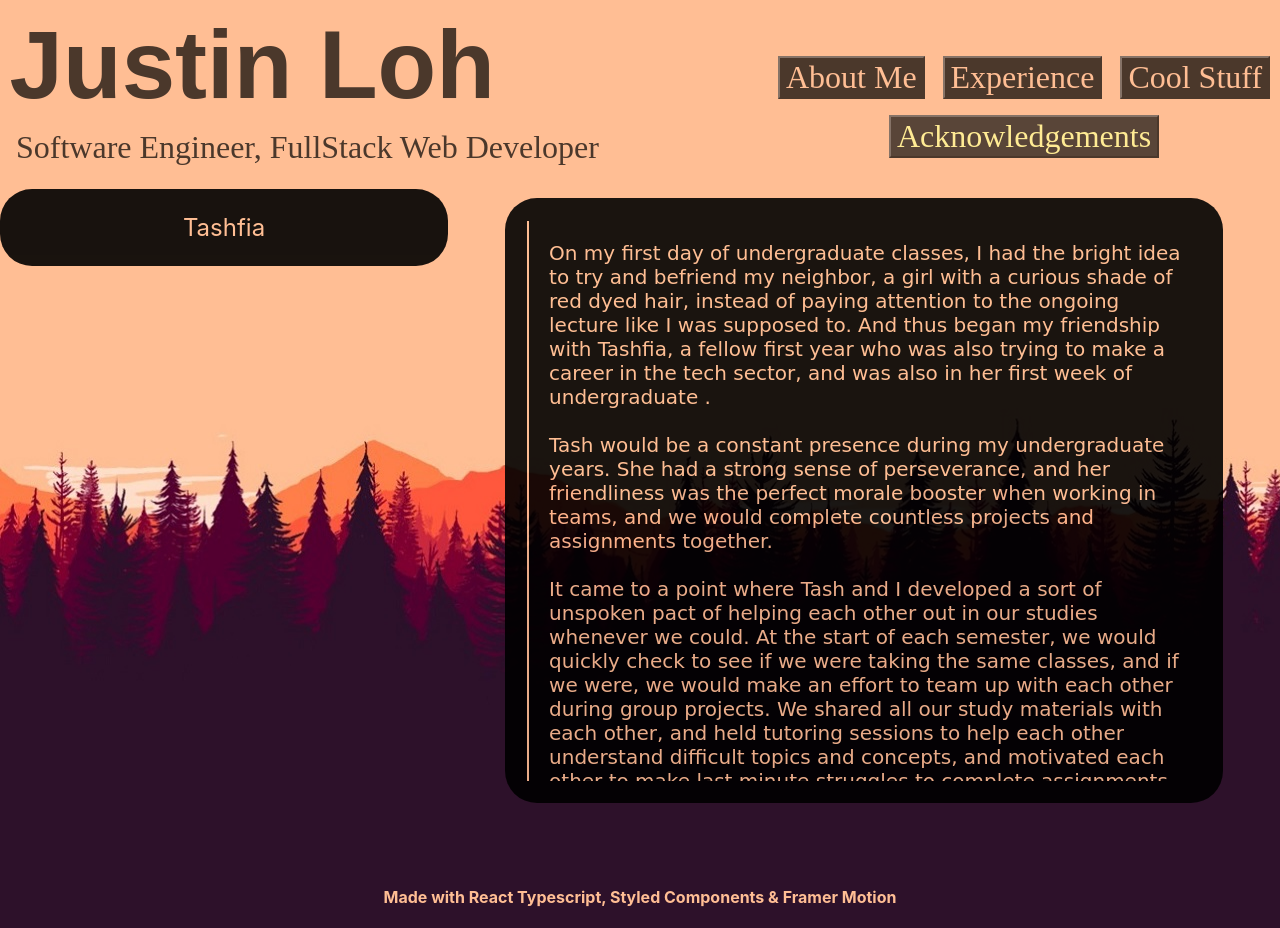
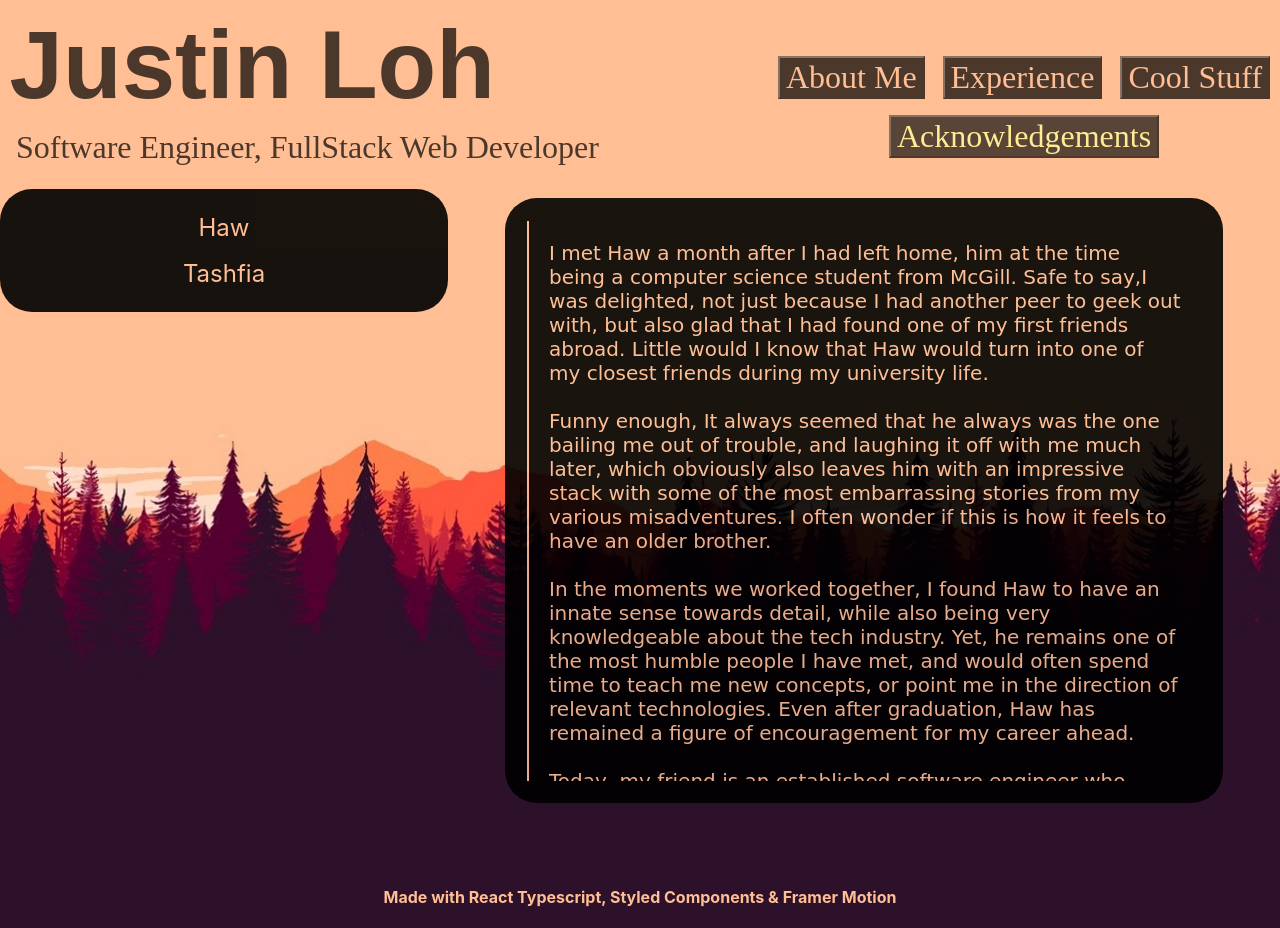
Before and after one commit to JustinLohKingWei/LohKingWayTooGood, a React (Create React App) app: page / in a window 1280 px wide. Both pictures are taken after a click on the button "Acknowledgements". Built offline with nearby package versions, Linux system fonts and the light colour scheme.

Commit message:
Written up haws part

```diff
--- a/src/components/pages/People.tsx
+++ b/src/components/pages/People.tsx
@@ -9,27 +9,25 @@ const PeopleRoot = styled.div`
   /* background-color: #ffffff; */
   display: flex;
   width: 100vw;
-  max-width: 100% ;
+  max-width: 100%;
   min-height: 43.7rem;
 `;
 
 const PeopleListContainer = styled.div`
-
   display: flex;
   justify-content: center;
   padding: 5% 5% 0 5%;
   max-height: 40rem;
-  flex: 1 ;
+  flex: 1;
 `;
 
 const PeopleDescriptionContainer = styled.div`
-max-width:100%;
+  max-width: 100%;
   display: flex;
   max-width: 100%;
   justify-content: center;
   height: 100%;
   padding: 0 5% 0 5%;
-
 `;
 const PeopleDescriptionHolder = styled.div`
   display: flex;
@@ -44,8 +42,8 @@ const PeopleDescriptionHolder = styled.div`
 
 const PeopleDescription = styled.div`
   color: #ffbe94;
-  font-size:  1.25em;
-  font-family: "Comic Sans MS" ;
+  font-size: 1.25em;
+  font-family: "Comic Sans MS";
   white-space: pre-line;
   word-wrap: break-word;
   border-width: 0 0 0 0.1em;
@@ -53,7 +51,15 @@ const PeopleDescription = styled.div`
   border-style: solid;
   padding: 1em;
   min-width: 10em;
-  overflow-y: auto ;
+  overflow-y: auto;
+  &::-webkit-scrollbar {
+    width: 0.5em;
+  }
+  &::-webkit-scrollbar-thumb {
+    opacity: 1;
+    background-color: #ffbe94;
+    max-height: 5em;
+  }
 `;
 
 const initialPeople = {
@@ -76,9 +82,8 @@ const exitPeople = {
 function People() {
   // snipet which finds a certain people object in the people array
   const [currentPeople, setCurrentPeople] = useState(
-    PeopleList[0
-      // PeopleList.findIndex((element: people) => element.name === "Arry Pottah")
-    ]
+    PeopleList[0]
+    // PeopleList.findIndex((element: people) => element.name === "Arry Pottah")
   );
 
   return (
--- a/src/data/PeopleData.ts
+++ b/src/data/PeopleData.ts
@@ -6,11 +6,11 @@ export const PeopleList: people[] = [
   //   description:
   //     "One of my oldest friends dating way back to my high school days when I was but a fetus.There isn't much of my life that I can recall when Elaine was not a part of it.",
   // },
-  // {
-  //   name: "Haw",
-  //   description:
-  //     "One of my closest friends since I had left home. Haw was a blAlways one step ahead of me. But I can't wait for the day I catch up.",
-  // },
+  {
+    name: "Haw",
+    description:
+      "I met Haw a month after I had left home, him at the time being a computer science student from McGill. Safe to say,I was delighted, not just because I had another peer to geek out with, but also glad that I had found one of my first friends abroad. Little would I know that Haw would turn into one of my closest friends during my university life. \n\n Funny enough, It always seemed that he always was the one bailing me out of trouble, and laughing it off with me much later, which obviously also leaves him with an impressive stack with some of the most embarrassing stories from my various misadventures. I often wonder if this is how it feels to have an older brother.\n\nIn the moments we worked together, I found Haw to have an innate sense towards detail, while also being very knowledgeable about the tech industry. Yet, he remains one of the most humble people I have met, and would often spend time to teach me new concepts, or point me in the direction of relevant technologies. Even after graduation, Haw has remained a figure of encouragement for my career ahead.\n\nToday, my friend is an established software engineer who always seems to be one step ahead of me in life. Yet, I wouldn't want things to be any other way, and I’m glad to have someone like that to look up to, and remind me about the challenges I must face in our line of work.",
+  },
   // {
   //   name: "Ethan",
   //   description: "A role model and somebody to look up to.",
@@ -18,7 +18,7 @@ export const PeopleList: people[] = [
   {
     name: "Tashfia",
     description:
-      "On my first day of undergraduate classes, I had the bright idea to try and befriend my neighbor, a girl with a curious shade of red dyed hair, instead of paying attention to the ongoing lecture like I was supposed to. And thus began my friendship with Tashfia, a fellow first year who was also trying to make a career in the tech sector, and was also in her first week of undergraduate .\n\nTash would be a constant presence during my undergraduate years. She had a strong sense of perseverance, and her friendliness was the perfect morale booster when working in teams, and we would complete countless projects and assignments together. \n\nIt came to a point where Tash and I developed a sort of unspoken pact of helping each other out in our studies whenever we could. At the start of each semester, we would quickly check to see if we were taking the same classes, and if we were, we would make an effort to team up with each other during group projects. We shared all our study materials with each other, and held tutoring sessions to help each other understand difficult topics and concepts, and motivated each other to make last minute struggles to complete assignments and finish exams. \n\nTash and I graduated on the same day, with my friend walking the stage to be presented with her degree certification moments after I had received mine. I couldn’t be more proud of her."
+      "On my first day of undergraduate classes, I had the bright idea of befriending my neighbor, a girl with a curious shade of red dyed hair, instead of paying attention to the ongoing lecture like I was supposed to. And thus began my friendship with Tashfia, a fellow first year who was also trying to make a career in the tech sector, and was also in her first week of undergraduate .\n\nTash would be a constant presence during my undergraduate years. She had a strong sense of perseverance, and her friendliness was the perfect morale booster when working in teams, and we would complete countless projects and assignments together. \n\nIt came to a point where Tash and I developed a sort of unspoken pact of helping each other out in our studies whenever we could. At the start of each semester, we would quickly check to see if we were taking the same classes, and if we were, we would make an effort to team up with each other during group projects. We shared all our study materials with each other, and held tutoring sessions to help each other understand difficult topics and concepts, and motivated each other to make last minute struggles to complete assignments and finish exams. \n\nTash and I graduated on the same day, with my friend walking the stage to be presented with her degree certification moments after I had received mine. I couldn’t be more proud of her.",
   },
   // {
   //   name: "Millie",
```
